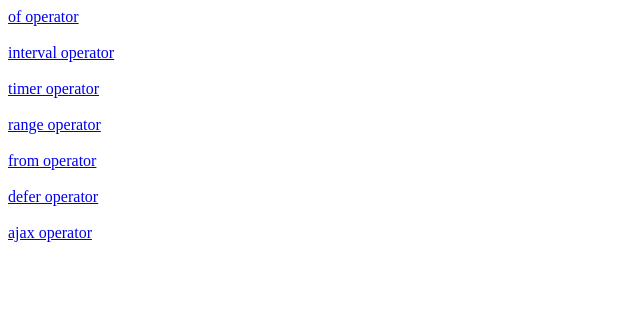
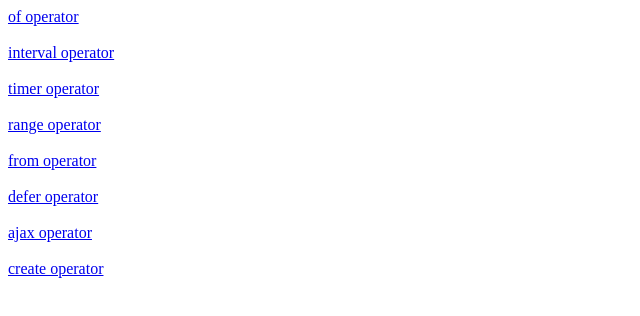
Before and after one commit to BeyzaNurCebi/rxjs, an Angular app: page /operators in a window 1280 px wide. Shown: the top 316 px of the page, without its empty margins (0-640 px from the left). Built offline with nearby package versions, Linux system fonts and the light colour scheme.

Commit message:
create operator

```diff
--- a/src/app/app-routing.module.ts
+++ b/src/app/app-routing.module.ts
@@ -9,6 +9,7 @@ import { OperatorsComponent } from './operators/operators.component';
 import { RangeComponent } from './operators/creation-operators/range/range.component';
 import { TimerComponent } from './operators/creation-operators/timer/timer.component';
 import { AjaxComponent } from './operators/creation-operators/ajax/ajax.component';
+import { CreateComponent } from './operators/creation-operators/create/create.component';
 
 const routes: Routes = [
   {path: "" ,redirectTo: "/operators",pathMatch: "full"},
@@ -20,6 +21,7 @@ const routes: Routes = [
   {path: "from",component: FromComponent},
   {path: "defer",component: DeferComponent},
   {path: "ajax",component: AjaxComponent},
+  {path: "create",component: CreateComponent},
 ];
 
 @NgModule({
--- a/src/app/app.module.ts
+++ b/src/app/app.module.ts
@@ -12,6 +12,7 @@ import { RangeComponent } from './operators/creation-operators/range/range.compo
 import { FromComponent } from './operators/creation-operators/from/from.component';
 import { DeferComponent } from './operators/creation-operators/defer/defer.component';
 import { AjaxComponent } from './operators/creation-operators/ajax/ajax.component';
+import { CreateComponent } from './operators/creation-operators/create/create.component';
 
 @NgModule({
   declarations: [
@@ -23,7 +24,8 @@ import { AjaxComponent } from './operators/creation-operators/ajax/ajax.componen
     RangeComponent,
     FromComponent,
     DeferComponent,
-    AjaxComponent
+    AjaxComponent,
+    CreateComponent
   ],
   imports: [
     BrowserModule,
--- /dev/null
+++ b/src/app/operators/creation-operators/create/create.component.html
@@ -0,0 +1 @@
+<p>create operator</p>
--- /dev/null
+++ b/src/app/operators/creation-operators/create/create.component.ts
@@ -0,0 +1,32 @@
+import { Component, OnInit } from '@angular/core';
+import { Observable } from 'rxjs';
+
+
+@Component({
+    selector: 'ng-create',
+    templateUrl: 'create.component.html'
+})
+
+export class CreateComponent implements OnInit {
+    constructor() {
+
+        //CREATE OPERATOR
+        /* create oparetor sayesinde bize observable nesne dönüyor.
+        diğer operatorlerde subscribe olduğumuzda otomatik olarak ulaşabiliyorduk o nesnelere.
+        burada ise nelere ulaşacağımızı neleri yayınlayacağımı ben belirtiyorum.
+        */
+
+        const mypublisher = Observable.create(observer=>{
+            observer.next("beyza")
+            observer.next("nur")
+            observer.complete()
+        })
+
+        mypublisher.subscribe(data=>{
+            console.log(data)
+        },err=>{},()=>console.log("data yayımı bitti."))
+
+
+    }
+    ngOnInit() { }
+}
--- a/src/app/operators/operators.component.html
+++ b/src/app/operators/operators.component.html
@@ -31,3 +31,8 @@
 <a [routerLink]="['/ajax']">
     ajax operator
 </a>
+<br>
+<br>
+<a [routerLink]="['/create']">
+    create operator
+</a>
```
